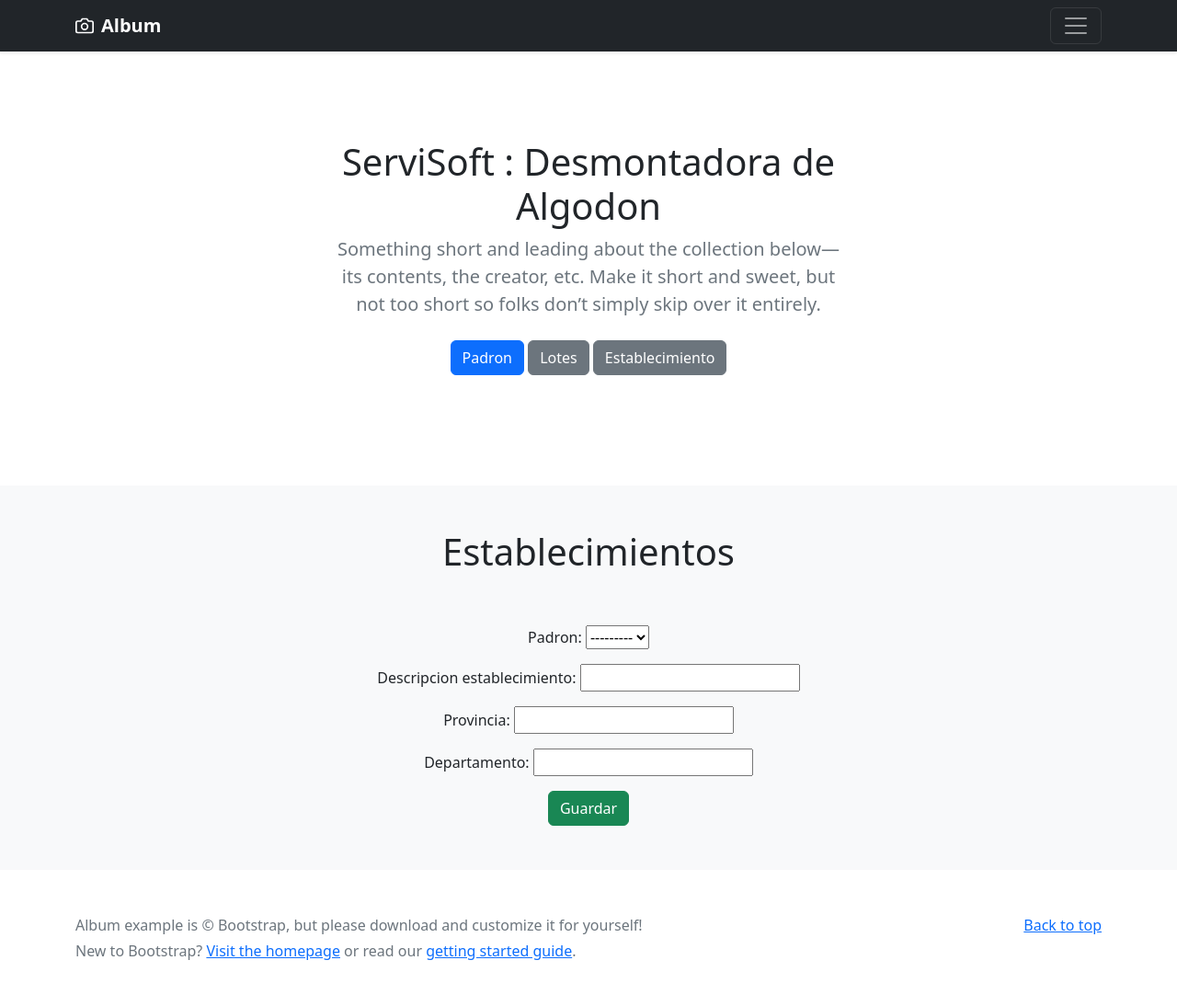
After one commit to Rataricc/Desmontadora-de-Algodon, a Django app: page /Establecimientos/Establecimiento/ in a window 1280 px wide. The commit adds this page. Shown: the whole page at 92% size. Run offline with Django 4.2, Linux system fonts and the light colour scheme; data that the repository does not hold is empty; some libraries are stand-ins or nearby versions.

Commit message:
Cree archivo forms.py en la app de establecimiento - con su respectiva url e archivo establecimiento.html

```diff
--- /dev/null
+++ b/src/apps/establecimiento/forms.py
@@ -0,0 +1,7 @@
+from django import forms
+from .models import Establecimiento
+
+class EstablecimientoForm(forms.ModelForm):
+    class Meta:
+        model = Establecimiento
+        fields = ["padron", "descripcion_establecimiento", "provincia", "departamento"]
--- a/src/apps/establecimiento/urls.py
+++ b/src/apps/establecimiento/urls.py
@@ -4,5 +4,5 @@ from . 			 import views
 app_name = "establecimiento"
 
 urlpatterns = [
-
+    path('Establecimiento/', views.establecimiento, name='establecimiento'),
 ]
--- a/src/apps/establecimiento/views.py
+++ b/src/apps/establecimiento/views.py
@@ -1,3 +1,16 @@
-from django.shortcuts import render
+from django.shortcuts           import render
+from apps.establecimiento.forms import EstablecimientoForm
 
 # Create your views here.
+
+def establecimiento(request):
+    template_name = "establecimiento/establecimiento.html"
+    form=EstablecimientoForm()
+    if request.method == 'POST':
+        form = EstablecimientoForm(request.POST)
+        if form.is_valid():
+            form.save()
+    ctx = {
+        'form':form
+    }
+    return render(request, template_name, ctx)
--- a/src/templates/base/index.html
+++ b/src/templates/base/index.html
@@ -120,8 +120,9 @@
                         <h1 class="fw-light">ServiSoft : Desmontadora de Algodon</h1>
                         <p class="lead text-muted">Something short and leading about the collection below—its contents, the creator, etc. Make it short and sweet, but not too short so folks don’t simply skip over it entirely.</p>
                         <p>
-                        <a href="{% url 'padron:Nuevopadron' %}" class="btn btn-primary my-2">Main call to action</a>
-                        <a href="{% url 'lotes:nuevolote' %}" class="btn btn-secondary my-2">Secondary action</a>
+                            <a href="{% url 'padron:Nuevopadron' %}" class="btn btn-primary my-2">Padron</a>
+                            <a href="{% url 'lotes:nuevolote' %}" class="btn btn-secondary my-2">Lotes</a>
+                            <a href="{% url 'establecimiento:establecimiento' %}" class="btn btn-secondary my-2">Establecimiento</a>
                         </p>
                     </div>
                 </div>
--- /dev/null
+++ b/src/templates/establecimiento/establecimiento.html
@@ -0,0 +1,26 @@
+{% extends "base/index.html" %}
+
+{% block contenido %}
+
+   <div class="album py-5 bg-light">
+        <div class="container">
+            <div class="col">
+                <center>
+                    <h1>Establecimientos</h1>
+                    <br><br>
+                </center>
+            </div>
+        </div>
+        <div class="row">
+            <div class="col">
+                <form method="POST">{% csrf_token %}
+                    <center>
+                        {{form.as_p}}
+                            <button type="submit" class="btn btn-success">Guardar</button>
+                    </center>
+                </form>
+            </div>
+        </div>
+   </div>
+
+{% endblock contenido %}
```
